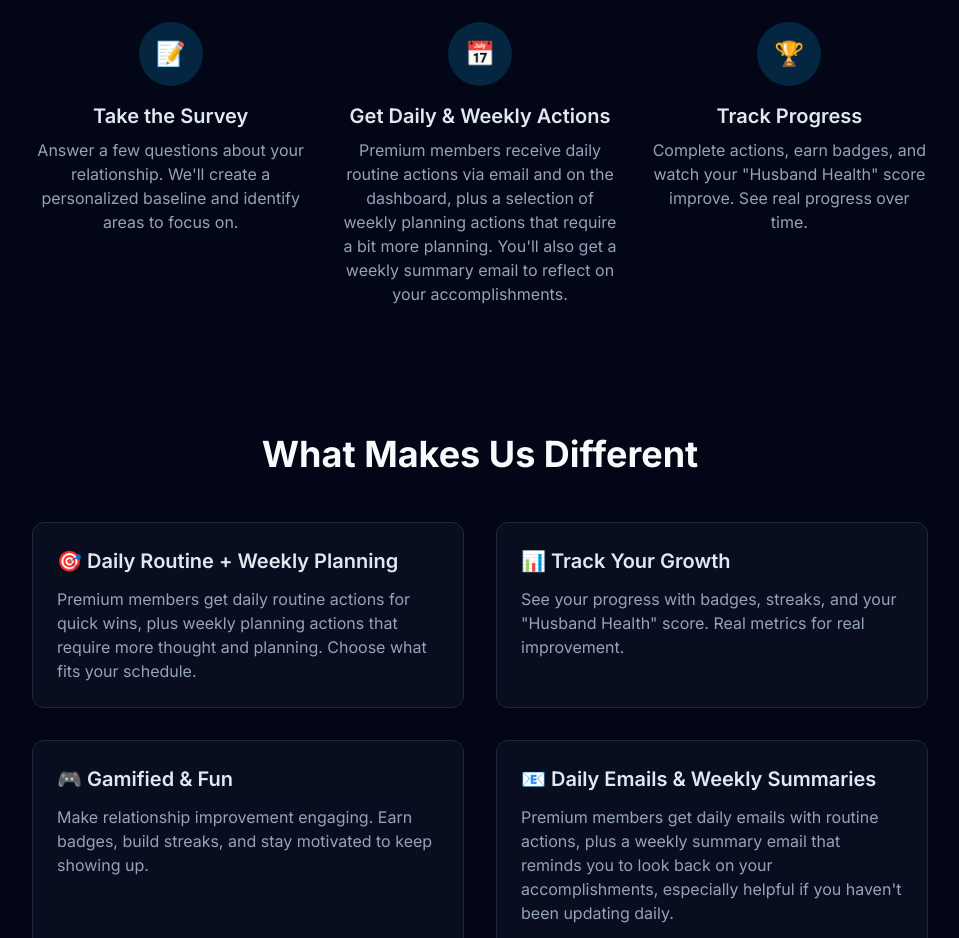
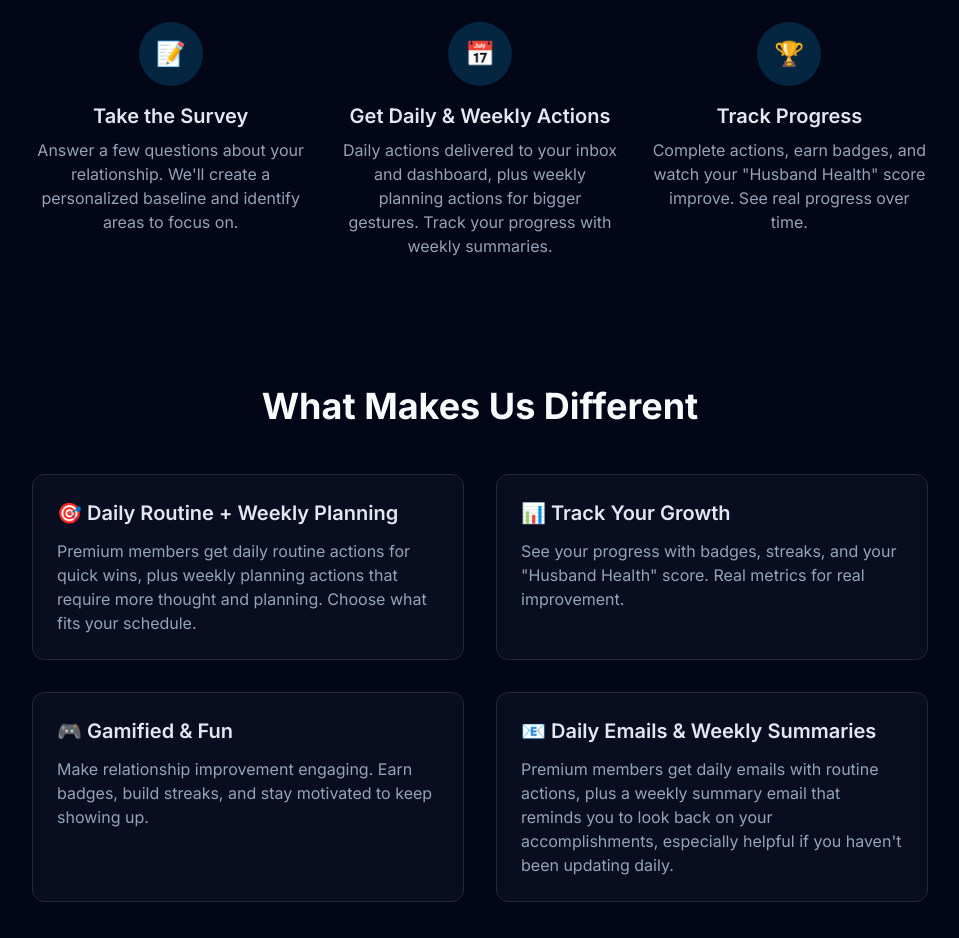
Before and after one commit to loo83gh22-droid/Husband-Daily-Tips, a Next.js app: page / in a window 1280 px wide. Shown: the part 980-1918 px from the top of the page, without its empty margins (160-1119 px from the left). Built offline with nearby package versions, Linux system fonts and the light colour scheme; no server answers.

Commit message:
Tighten wording on Daily & Weekly Actions section - Make copy more concise and impactful - Reduce from 30 words to 18 words - Improve clarity and readability

```diff
--- a/app/page.tsx
+++ b/app/page.tsx
@@ -305,7 +305,7 @@ export default async function Home() {
                 </div>
                 <h3 className="text-xl font-semibold text-slate-200 mb-2">Get Daily & Weekly Actions</h3>
                 <p className="text-slate-400">
-                  Premium members receive daily routine actions via email and on the dashboard, plus a selection of weekly planning actions that require a bit more planning. You&apos;ll also get a weekly summary email to reflect on your accomplishments.
+                  Daily actions delivered to your inbox and dashboard, plus weekly planning actions for bigger gestures. Track your progress with weekly summaries.
                 </p>
               </div>
               <div className="text-center">
```
